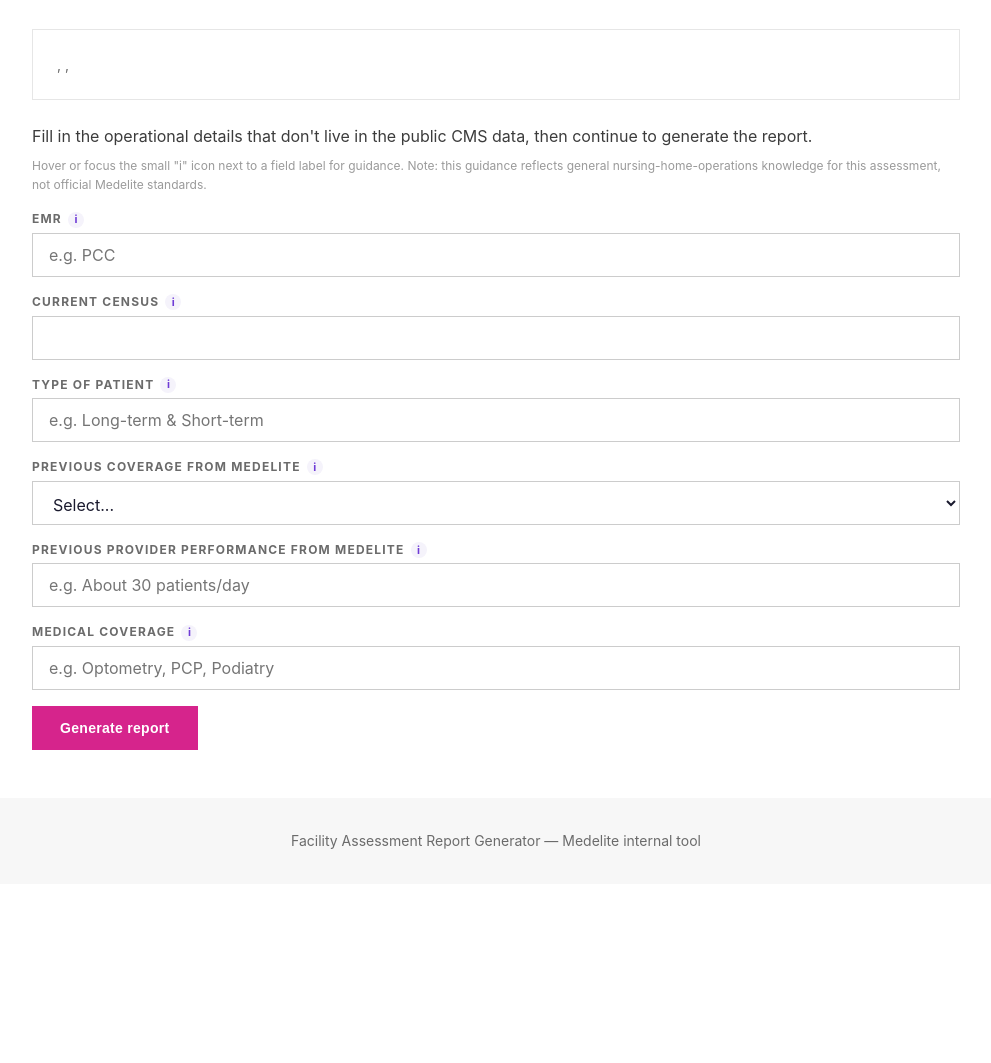
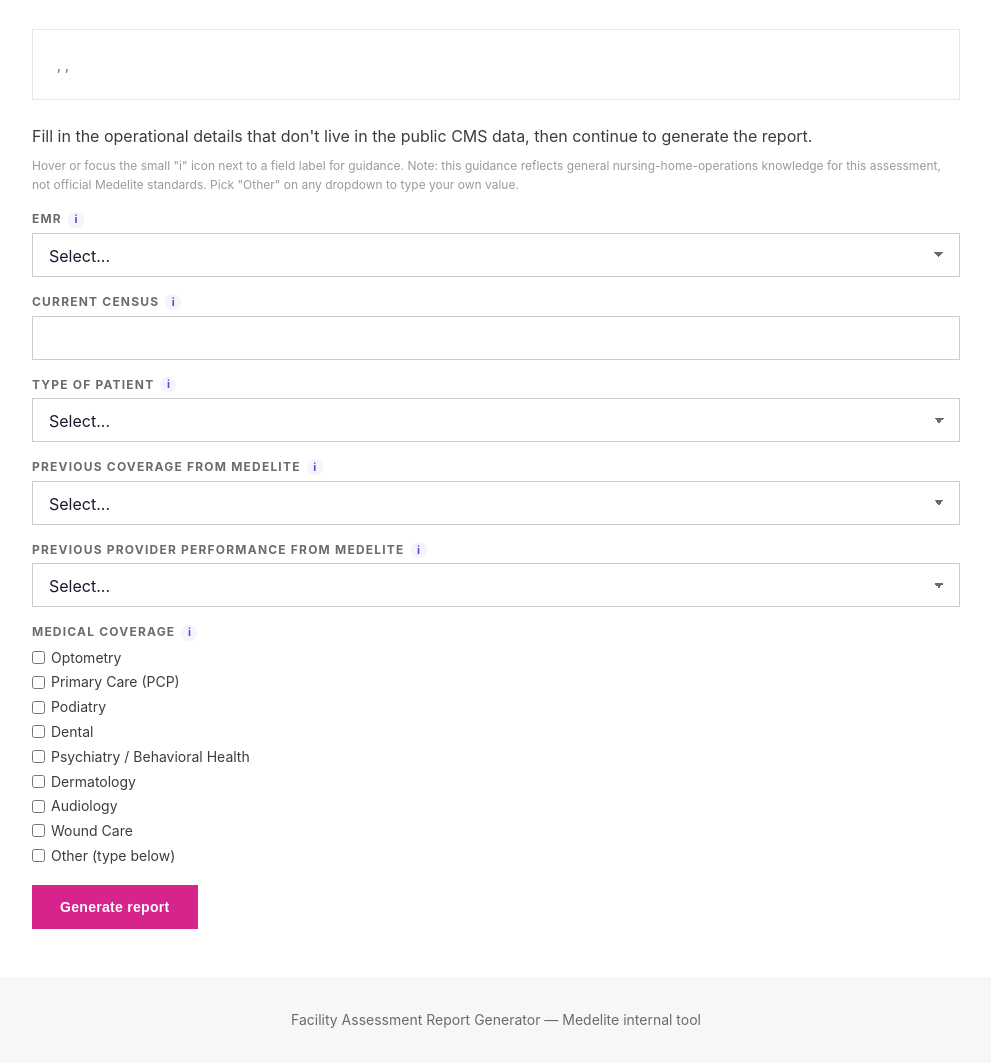
Before and after one commit to RAJARANJITH1999/MedeLite_Assesment_Raja_Asileti, a Django app: template frontend/assessment/templates/assessment/manual_inputs.html in a window 1280 px wide. Shown: the part 266-1329 px from the top of the page, without its empty margins (144-1135 px from the left). Before the commit the page ends 1115 px from the top, so only its background shows below. Run offline with Django 5.2, Linux system fonts and the light colour scheme; the template is opened without the code that fills it: values that come from a table or form of the project are taken from there, others are empty.

Commit message:
Add dropdown+other UX to manual input fields
Replace free-text EMR, Type of Patient, and Previous Provider
Performance fields with dropdowns of common values plus an "Other"
option that reveals a text input. Medical Coverage becomes a
checkbox group (it's usually a combination, not one category) with
the same Other escape valve. Resolution happens server-side in
ManualInputsForm.clean(), so the backend schema is untouched.

Co-Authored-By: Claude Sonnet 4.6 <noreply@anthropic.com>

```diff
--- a/frontend/assessment/forms.py
+++ b/frontend/assessment/forms.py
@@ -4,10 +4,54 @@ from django import forms
 
 CCN_PATTERN = re.compile(r"^[A-Za-z0-9]{6}$")
 
+OTHER_SENTINEL = "__other__"
+
 PREVIOUS_COVERAGE_CHOICES = [
     ("", "Select..."),
     ("Yes", "Yes"),
     ("No", "No"),
+]
+
+EMR_CHOICES = [
+    ("", "Select..."),
+    ("PointClickCare (PCC)", "PointClickCare (PCC)"),
+    ("MatrixCare", "MatrixCare"),
+    ("American HealthTech (AHT)", "American HealthTech (AHT)"),
+    ("Netsmart", "Netsmart"),
+    ("MEDITECH", "MEDITECH"),
+    (OTHER_SENTINEL, "Other (type below)"),
+]
+
+PATIENT_TYPE_CHOICES = [
+    ("", "Select..."),
+    ("Long-term & Short-term", "Long-term & Short-term"),
+    ("Long-term only", "Long-term only"),
+    ("Short-term only", "Short-term only"),
+    ("Memory Care", "Memory Care"),
+    ("Skilled Nursing / Rehab", "Skilled Nursing / Rehab"),
+    (OTHER_SENTINEL, "Other (type below)"),
+]
+
+PREVIOUS_PERFORMANCE_CHOICES = [
+    ("", "Select..."),
+    ("No prior coverage", "No prior coverage"),
+    ("Under 10 patients/day", "Under 10 patients/day"),
+    ("10–30 patients/day", "10–30 patients/day"),
+    ("30–50 patients/day", "30–50 patients/day"),
+    ("50+ patients/day", "50+ patients/day"),
+    (OTHER_SENTINEL, "Other (describe below)"),
+]
+
+MEDICAL_COVERAGE_CHOICES = [
+    ("Optometry", "Optometry"),
+    ("Primary Care (PCP)", "Primary Care (PCP)"),
+    ("Podiatry", "Podiatry"),
+    ("Dental", "Dental"),
+    ("Psychiatry / Behavioral Health", "Psychiatry / Behavioral Health"),
+    ("Dermatology", "Dermatology"),
+    ("Audiology", "Audiology"),
+    ("Wound Care", "Wound Care"),
+    (OTHER_SENTINEL, "Other (type below)"),
 ]
 
 
@@ -33,11 +77,16 @@ class CCNLookupForm(forms.Form):
 
 
 class ManualInputsForm(forms.Form):
-    emr = forms.CharField(
+    emr = forms.ChoiceField(
         label="EMR",
+        choices=EMR_CHOICES,
         required=False,
-        widget=forms.TextInput(attrs={"placeholder": "e.g. PCC"}),
-        help_text="Electronic Medical Record system used by the facility (e.g. PCC, MatrixCare, PointClickCare).",
+        help_text="Electronic Medical Record system used by the facility. Pick \"Other\" to type one not listed.",
+    )
+    emr_other = forms.CharField(
+        label="EMR (other)",
+        required=False,
+        widget=forms.TextInput(attrs={"placeholder": "Type the EMR name"}),
     )
     current_census = forms.IntegerField(
         label="Current Census",
@@ -45,11 +94,16 @@ class ManualInputsForm(forms.Form):
         min_value=0,
         help_text="Number of residents currently at the facility today.",
     )
-    patient_type = forms.CharField(
+    patient_type = forms.ChoiceField(
         label="Type of Patient",
+        choices=PATIENT_TYPE_CHOICES,
         required=False,
-        widget=forms.TextInput(attrs={"placeholder": "e.g. Long-term & Short-term"}),
-        help_text="Type(s) of care this facility provides, e.g. Long-term, Short-term, or both.",
+        help_text="Type(s) of care this facility provides. Pick \"Other\" to describe a different mix.",
+    )
+    patient_type_other = forms.CharField(
+        label="Type of Patient (other)",
+        required=False,
+        widget=forms.TextInput(attrs={"placeholder": "Describe the patient type"}),
     )
     previous_coverage = forms.ChoiceField(
         label="Previous Coverage from Medelite",
@@ -57,15 +111,47 @@ class ManualInputsForm(forms.Form):
         required=False,
         help_text="Has Medelite staffed or provided coverage at this facility before?",
     )
-    previous_performance = forms.CharField(
+    previous_performance = forms.ChoiceField(
         label="Previous Provider Performance from Medelite",
+        choices=PREVIOUS_PERFORMANCE_CHOICES,
         required=False,
-        widget=forms.TextInput(attrs={"placeholder": "e.g. About 30 patients/day"}),
         help_text="If previously covered, roughly how many patients/day did Medelite providers see here?",
     )
-    medical_coverage = forms.CharField(
+    previous_performance_other = forms.CharField(
+        label="Previous Provider Performance (other)",
+        required=False,
+        widget=forms.TextInput(attrs={"placeholder": "Describe previous performance"}),
+    )
+    medical_coverage = forms.MultipleChoiceField(
         label="Medical Coverage",
+        choices=MEDICAL_COVERAGE_CHOICES,
         required=False,
-        widget=forms.TextInput(attrs={"placeholder": "e.g. Optometry, PCP, Podiatry"}),
-        help_text="Specialist coverage available on-site, e.g. Optometry, PCP, Podiatry.",
+        widget=forms.CheckboxSelectMultiple,
+        help_text="Specialist coverage available on-site. Check \"Other\" to add one not listed.",
     )
+    medical_coverage_other = forms.CharField(
+        label="Medical Coverage (other)",
+        required=False,
+        widget=forms.TextInput(attrs={"placeholder": "Add any other specialty"}),
+    )
+
+    def clean(self):
+        cleaned_data = super().clean()
+
+        def resolve_other(field_name, other_field_name):
+            if cleaned_data.get(field_name) == OTHER_SENTINEL:
+                cleaned_data[field_name] = cleaned_data.get(other_field_name, "").strip()
+            cleaned_data.pop(other_field_name, None)
+
+        resolve_other("emr", "emr_other")
+        resolve_other("patient_type", "patient_type_other")
+        resolve_other("previous_performance", "previous_performance_other")
+
+        selected = cleaned_data.get("medical_coverage") or []
+        values = [value for value in selected if value != OTHER_SENTINEL]
+        other_text = cleaned_data.pop("medical_coverage_other", "").strip()
+        if OTHER_SENTINEL in selected and other_text:
+            values.append(other_text)
+        cleaned_data["medical_coverage"] = ", ".join(values)
+
+        return cleaned_data
--- a/frontend/assessment/static/assessment/style.css
+++ b/frontend/assessment/static/assessment/style.css
@@ -201,6 +201,43 @@ input[type="text"], input[type="number"], select {
 input:focus, select:focus {
   outline: none;
   border: 2px solid var(--color-primary);
+}
+
+select {
+  appearance: none;
+  background-image: linear-gradient(45deg, transparent 50%, var(--color-muted) 50%), linear-gradient(135deg, var(--color-muted) 50%, transparent 50%);
+  background-position: calc(100% - 20px) center, calc(100% - 15px) center;
+  background-size: 5px 5px, 5px 5px;
+  background-repeat: no-repeat;
+}
+
+.other-field {
+  margin: -4px 0 var(--space-md);
+}
+
+.coverage-checkboxes {
+  display: flex;
+  flex-wrap: wrap;
+  gap: var(--space-sm) var(--space-lg);
+  margin-bottom: var(--space-md);
+}
+
+.coverage-checkboxes label {
+  display: inline-flex;
+  align-items: center;
+  gap: 6px;
+  font-size: 14px;
+  font-weight: 400;
+  text-transform: none;
+  letter-spacing: 0;
+  color: var(--color-body);
+  margin: 0;
+}
+
+.coverage-checkboxes input[type="checkbox"] {
+  width: auto;
+  height: auto;
+  margin: 0;
 }
 
 .errorlist {
--- a/frontend/assessment/templates/assessment/manual_inputs.html
+++ b/frontend/assessment/templates/assessment/manual_inputs.html
@@ -9,18 +9,55 @@
 </div>
 
 <p>Fill in the operational details that don't live in the public CMS data, then continue to generate the report.</p>
-<p class="help-text">Hover or focus the small "i" icon next to a field label for guidance. Note: this guidance reflects general nursing-home-operations knowledge for this assessment, not official Medelite standards.</p>
+<p class="help-text">Hover or focus the small "i" icon next to a field label for guidance. Note: this guidance reflects general nursing-home-operations knowledge for this assessment, not official Medelite standards. Pick "Other" on any dropdown to type your own value.</p>
 
 <form method="post" novalidate>
   {% csrf_token %}
   {% for field in form %}
+    {% if field.name|slice:"-6:" == "_other" %}
+      <div class="other-field" data-other-for="{{ field.name|slice:":-6" }}" hidden>
+        {{ field }}
+        {% if field.errors %}<ul class="errorlist">{% for error in field.errors %}<li>{{ error }}</li>{% endfor %}</ul>{% endif %}
+      </div>
+    {% elif field.name == "medical_coverage" %}
+      <label>
+        {{ field.label }}
+        {% if field.help_text %}<span class="tooltip-icon" data-tooltip="{{ field.help_text }}" tabindex="0">i</span>{% endif %}
+      </label>
+      <div class="coverage-checkboxes">{{ field }}</div>
+      {% if field.errors %}<ul class="errorlist">{% for error in field.errors %}<li>{{ error }}</li>{% endfor %}</ul>{% endif %}
+    {% else %}
       <label for="{{ field.id_for_label }}">
         {{ field.label }}
         {% if field.help_text %}<span class="tooltip-icon" data-tooltip="{{ field.help_text }}" tabindex="0">i</span>{% endif %}
       </label>
       {{ field }}
       {% if field.errors %}<ul class="errorlist">{% for error in field.errors %}<li>{{ error }}</li>{% endfor %}</ul>{% endif %}
+    {% endif %}
   {% endfor %}
   <button type="submit" class="btn btn-primary">Generate report</button>
 </form>
+
+<script>
+  document.querySelectorAll("select[name]").forEach(function (select) {
+    var otherBlock = document.querySelector('.other-field[data-other-for="' + select.name + '"]');
+    if (!otherBlock) return;
+    function sync() { otherBlock.hidden = select.value !== "__other__"; }
+    select.addEventListener("change", sync);
+    sync();
+  });
+
+  var coverageOther = document.querySelector('.other-field[data-other-for="medical_coverage"]');
+  if (coverageOther) {
+    var coverageBoxes = document.querySelectorAll('input[name="medical_coverage"]');
+    function syncCoverage() {
+      var otherChecked = Array.prototype.some.call(coverageBoxes, function (box) {
+        return box.value === "__other__" && box.checked;
+      });
+      coverageOther.hidden = !otherChecked;
+    }
+    coverageBoxes.forEach(function (box) { box.addEventListener("change", syncCoverage); });
+    syncCoverage();
+  }
+</script>
 {% endblock %}
```
Also changed, not shown: frontend/assessment/tests.py (+9 -3 lines). Lines whose indentation alone changed are shown as unchanged.
